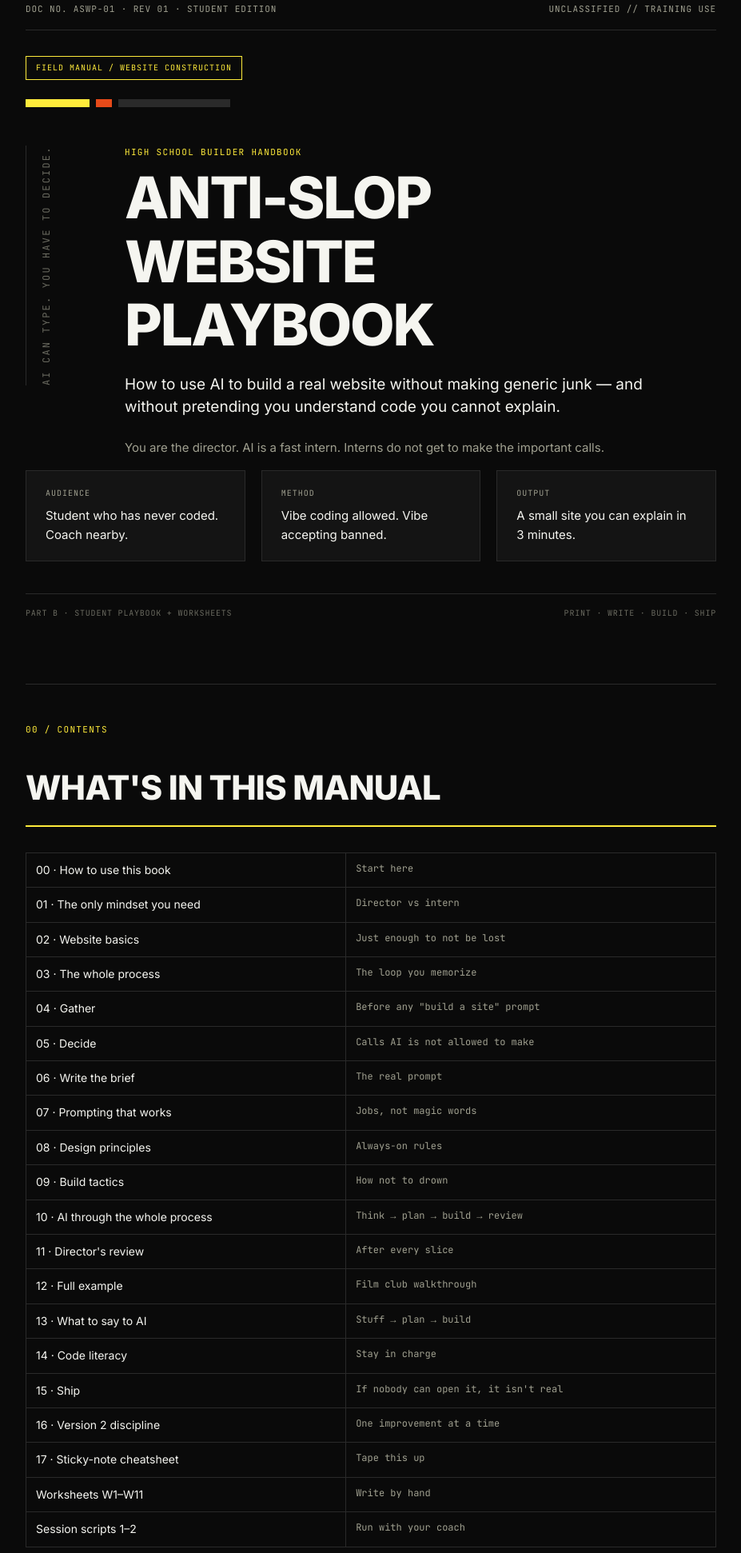
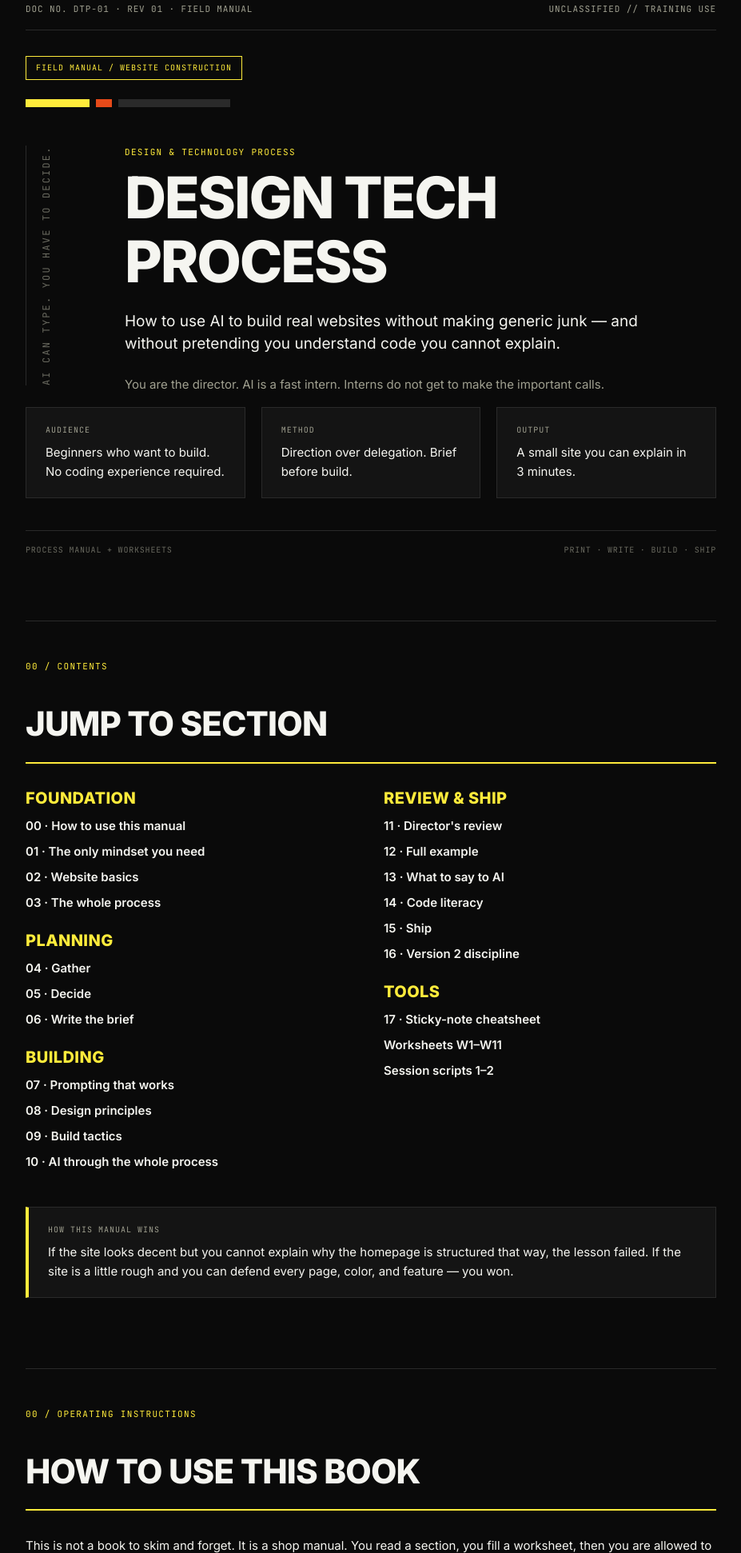
Before and after one commit to rwyatt2/design-tech-process, a plain HTML site: page index.html in a window 1280 px wide. Shown: the part 104-2046 px from the top of the page at 80% size, without its empty margins (176-1103 px from the left). Drawn offline with Linux system fonts and the light colour scheme.

Commit message:
Rebrand to Design Tech Process and improve navigation
- Change title from Anti-Slop Website Playbook to Design Tech Process
- Update document number from ASWP-01 to DTP-01
- Remove all high school/student references throughout
- Change audience from "student" to "beginner"
- Update session scripts to be gender-neutral and coach-agnostic
- Replace table of contents with grouped, navigable links
- Group TOC into: Foundation, Planning, Building, Review & Ship, Tools
- Make TOC links easier to scan and click
- Update worksheet checkboxes to remove coach references
- Change "art school" to "formal design training"
- Update footer to reflect new branding

Generated with [Devin](https://devin.ai)

Co-Authored-By: Devin <158243242+devin-ai-integration[bot]@users.noreply.github.com>

```diff
--- a/index.html
+++ b/index.html
@@ -3,7 +3,7 @@
 <head>
 <meta charset="utf-8" />
 <meta name="viewport" content="width=device-width, initial-scale=1" />
-<title>ANTI-SLOP WEBSITE PLAYBOOK — FIELD MANUAL 01</title>
+<title>DESIGN TECH PROCESS — FIELD MANUAL 01</title>
 <link rel="preconnect" href="https://fonts.googleapis.com" />
 <link rel="preconnect" href="https://fonts.gstatic.com" crossorigin />
 <link href="https://fonts.googleapis.com/css2?family=Inter:wght@400;500;600;700;800&family=JetBrains+Mono:wght@400;500;600&display=swap" rel="stylesheet" />
@@ -196,7 +196,7 @@
 <!-- COVER -->
 <section class="cover">
   <div class="meta">
-    <span>DOC NO. ASWP-01 · REV 01 · STUDENT EDITION</span>
+    <span>DOC NO. DTP-01 · REV 01 · FIELD MANUAL</span>
     <span>UNCLASSIFIED // TRAINING USE</span>
   </div>
   <div>
@@ -205,52 +205,71 @@
     <div class="cover-grid">
       <div class="hash">AI CAN TYPE. YOU HAVE TO DECIDE.</div>
       <div>
-        <div class="kicker">High school builder handbook</div>
-        <h1>Anti-Slop<br>Website<br>Playbook</h1>
-        <p class="lede" style="margin-top:22px">How to use AI to build a real website without making generic junk — and without pretending you understand code you cannot explain.</p>
+        <div class="kicker">Design & Technology Process</div>
+        <h1>Design Tech<br>Process</h1>
+        <p class="lede" style="margin-top:22px">How to use AI to build real websites without making generic junk — and without pretending you understand code you cannot explain.</p>
         <p class="muted">You are the director. AI is a fast intern. Interns do not get to make the important calls.</p>
       </div>
     </div>
   </div>
   <div>
     <div class="grid-3">
-      <div class="box" style="margin:0"><div class="label">Audience</div>Student who has never coded. Coach nearby.</div>
-      <div class="box" style="margin:0"><div class="label">Method</div>Vibe coding allowed. Vibe accepting banned.</div>
+      <div class="box" style="margin:0"><div class="label">Audience</div>Beginners who want to build. No coding experience required.</div>
+      <div class="box" style="margin:0"><div class="label">Method</div>Direction over delegation. Brief before build.</div>
       <div class="box" style="margin:0"><div class="label">Output</div>A small site you can explain in 3 minutes.</div>
     </div>
-    <div class="foot"><span>Part B · Student playbook + worksheets</span><span>Print · Write · Build · Ship</span></div>
+    <div class="foot"><span>Process manual + worksheets</span><span>Print · Write · Build · Ship</span></div>
   </div>
 </section>
 
 <!-- TOC -->
 <section class="sec toc">
   <div class="kicker">00 / Contents</div>
-  <h2>What's in this manual</h2>
+  <h2>Jump to section</h2>
   <hr class="rule-y" />
-  <table>
-    <tr><td><a href="#use">00 · How to use this book</a></td><td>Start here</td></tr>
-    <tr><td><a href="#mind">01 · The only mindset you need</a></td><td>Director vs intern</td></tr>
-    <tr><td><a href="#basics">02 · Website basics</a></td><td>Just enough to not be lost</td></tr>
-    <tr><td><a href="#loop">03 · The whole process</a></td><td>The loop you memorize</td></tr>
-    <tr><td><a href="#gather">04 · Gather</a></td><td>Before any "build a site" prompt</td></tr>
-    <tr><td><a href="#decide">05 · Decide</a></td><td>Calls AI is not allowed to make</td></tr>
-    <tr><td><a href="#brief">06 · Write the brief</a></td><td>The real prompt</td></tr>
-    <tr><td><a href="#prompt">07 · Prompting that works</a></td><td>Jobs, not magic words</td></tr>
-    <tr><td><a href="#design">08 · Design principles</a></td><td>Always-on rules</td></tr>
-    <tr><td><a href="#dev">09 · Build tactics</a></td><td>How not to drown</td></tr>
-    <tr><td><a href="#ai">10 · AI through the whole process</a></td><td>Think → plan → build → review</td></tr>
-    <tr><td><a href="#review">11 · Director's review</a></td><td>After every slice</td></tr>
-    <tr><td><a href="#example">12 · Full example</a></td><td>Film club walkthrough</td></tr>
-    <tr><td><a href="#talk">13 · What to say to AI</a></td><td>Stuff → plan → build</td></tr>
-    <tr><td><a href="#code">14 · Code literacy</a></td><td>Stay in charge</td></tr>
-    <tr><td><a href="#ship">15 · Ship</a></td><td>If nobody can open it, it isn't real</td></tr>
-    <tr><td><a href="#v2">16 · Version 2 discipline</a></td><td>One improvement at a time</td></tr>
-    <tr><td><a href="#cheat">17 · Sticky-note cheatsheet</a></td><td>Tape this up</td></tr>
-    <tr><td><a href="#ws">Worksheets W1–W11</a></td><td>Write by hand</td></tr>
-    <tr><td><a href="#sessions">Session scripts 1–2</a></td><td>Run with your coach</td></tr>
-  </table>
+  <div class="grid-2">
+    <div>
+      <h3 style="margin-top:0">Foundation</h3>
+      <ul style="list-style:none; padding-left:0; margin:0 0 24px;">
+        <li style="margin:0 0 8px;"><a href="#use" style="font-weight:600;">00 · How to use this manual</a></li>
+        <li style="margin:0 0 8px;"><a href="#mind" style="font-weight:600;">01 · The only mindset you need</a></li>
+        <li style="margin:0 0 8px;"><a href="#basics" style="font-weight:600;">02 · Website basics</a></li>
+        <li style="margin:0 0 8px;"><a href="#loop" style="font-weight:600;">03 · The whole process</a></li>
+      </ul>
+      <h3 style="margin-top:0">Planning</h3>
+      <ul style="list-style:none; padding-left:0; margin:0 0 24px;">
+        <li style="margin:0 0 8px;"><a href="#gather" style="font-weight:600;">04 · Gather</a></li>
+        <li style="margin:0 0 8px;"><a href="#decide" style="font-weight:600;">05 · Decide</a></li>
+        <li style="margin:0 0 8px;"><a href="#brief" style="font-weight:600;">06 · Write the brief</a></li>
+      </ul>
+      <h3 style="margin-top:0">Building</h3>
+      <ul style="list-style:none; padding-left:0; margin:0 0 24px;">
+        <li style="margin:0 0 8px;"><a href="#prompt" style="font-weight:600;">07 · Prompting that works</a></li>
+        <li style="margin:0 0 8px;"><a href="#design" style="font-weight:600;">08 · Design principles</a></li>
+        <li style="margin:0 0 8px;"><a href="#dev" style="font-weight:600;">09 · Build tactics</a></li>
+        <li style="margin:0 0 8px;"><a href="#ai" style="font-weight:600;">10 · AI through the whole process</a></li>
+      </ul>
+    </div>
+    <div>
+      <h3 style="margin-top:0">Review & Ship</h3>
+      <ul style="list-style:none; padding-left:0; margin:0 0 24px;">
+        <li style="margin:0 0 8px;"><a href="#review" style="font-weight:600;">11 · Director's review</a></li>
+        <li style="margin:0 0 8px;"><a href="#example" style="font-weight:600;">12 · Full example</a></li>
+        <li style="margin:0 0 8px;"><a href="#talk" style="font-weight:600;">13 · What to say to AI</a></li>
+        <li style="margin:0 0 8px;"><a href="#code" style="font-weight:600;">14 · Code literacy</a></li>
+        <li style="margin:0 0 8px;"><a href="#ship" style="font-weight:600;">15 · Ship</a></li>
+        <li style="margin:0 0 8px;"><a href="#v2" style="font-weight:600;">16 · Version 2 discipline</a></li>
+      </ul>
+      <h3 style="margin-top:0">Tools</h3>
+      <ul style="list-style:none; padding-left:0; margin:0 0 24px;">
+        <li style="margin:0 0 8px;"><a href="#cheat" style="font-weight:600;">17 · Sticky-note cheatsheet</a></li>
+        <li style="margin:0 0 8px;"><a href="#ws" style="font-weight:600;">Worksheets W1–W11</a></li>
+        <li style="margin:0 0 8px;"><a href="#sessions" style="font-weight:600;">Session scripts 1–2</a></li>
+      </ul>
+    </div>
+  </div>
   <div class="callout">
-    <div class="label">How this book wins</div>
+    <div class="label">How this manual wins</div>
     If the site looks decent but you cannot explain why the homepage is structured that way, the lesson failed. If the site is a little rough and you can defend every page, color, and feature — you won.
   </div>
 </section>
@@ -301,7 +320,7 @@
     </div>
     <div class="box">
       <div class="label">AI = intern</div>
-      <p>The intern can draft, build, suggest, and speed you up. It cannot know your taste, your jokes, your school, or whether something is actually good. It also cannot take the blame if the site is cringe.</p>
+      <p>The intern can draft, build, suggest, and speed you up. It cannot know your taste, your jokes, your context, or whether something is actually good. It also cannot take the blame if the site is cringe.</p>
     </div>
   </div>
   <div class="callout">
@@ -389,7 +408,7 @@
   <hr class="rule-y" />
   <p>AI can suggest options. You pick. Make these decisions out loud or in writing.</p>
   <h3>Audience</h3>
-  <p>Not "everyone." Try: ninth graders who might join the club · my grandma and the teacher · people who liked my short film · me in 3 months when I forgot how this project worked.</p>
+  <p>Not "everyone." Try: beginners who might join the club · my colleagues and stakeholders · people who liked my previous work · me in 3 months when I forgot how this project worked.</p>
   <h3>One job of the site</h3>
   <p>Every page can have extra stuff. The site should have one main job, in 8 words or fewer. Examples: get people to contact you · show 3 projects clearly · explain the event and how to show up.</p>
   <h3>Pages</h3>
@@ -452,7 +471,7 @@
   <pre class="prompt">This looks too much like default AI design. Propose 5 concrete changes to make it feel more like [feeling words] and more like my references. No new features. No new pages. Changes only to type, spacing, color, copy, and layout.</pre>
 
   <h3>Words that ruin prompts</h3>
-  <p>Avoid unless you immediately define them: cool · modern · sleek · unique · professional · make it pop · high-end. Say the visible thing instead: "big headline, almost no extra text" · "same button style everywhere" · "lots of empty space" · "looks like a school newspaper, not a startup landing page."</p>
+  <p>Avoid unless you immediately define them: cool · modern · sleek · unique · professional · make it pop · high-end. Say the visible thing instead: "big headline, almost no extra text" · "same button style everywhere" · "lots of empty space" · "looks like a corporate template, not a bespoke design."</p>
 
   <h3>One job per prompt</h3>
   <p>If your prompt contains "redesign everything, add a blog, make it mobile, and also write my bio," the intern will thrash. Split it. Always make it choose, then you choose: <em>Give me 3 options. Pros and cons. Recommendation. Wait.</em></p>
@@ -471,7 +490,7 @@ Explain this like I'm 15 and new to code. No jargon without a translation. Then
   <div class="kicker">08 / Visual law</div>
   <h2>Design principles you always follow</h2>
   <hr class="rule-y" />
-  <p>You do not need art school. You need a few rules you refuse to break.</p>
+  <p>You do not need formal design training. You need a few rules you refuse to break.</p>
   <table>
     <tr><th>Rule</th><th>Meaning</th></tr>
     <tr><td>Hierarchy</td><td>The most important thing looks most important. Squint. Can you still tell what matters? If everything is big, nothing is big. If you have six buttons, you have no buttons.</td></tr>
@@ -791,7 +810,7 @@ HOW TO WORK WITH ME
     <div class="label">Brief status</div>
     <div class="check"><span class="boxx"></span><span>Handwritten draft done</span></div>
     <div class="check"><span class="boxx"></span><span>Typed version ready to paste</span></div>
-    <div class="check"><span class="boxx"></span><span>Coach read it and did not add extra features</span></div>
+    <div class="check"><span class="boxx"></span><span>Reviewed and no extra features added</span></div>
   </div>
 </section>
 
@@ -876,26 +895,26 @@ HOW TO WORK WITH ME
   <div class="kicker">Run of show</div>
   <h2>Session scripts</h2>
   <hr class="rule-y" />
-  <p>Coach sits beside, not across. Student types. After every AI reply, pause. Do not end a session on "the AI will figure it out later."</p>
+  <p>Work with a partner or solo. You type. After every AI reply, pause. Do not end a session on "the AI will figure it out later."</p>
 
   <div class="sheet ws">
     <div class="pill">SESSION 1 · GATHER + BRIEF</div>
-    <p class="small" style="margin-top:10px">Goal: he leaves with a real brief, not a website. Timebox 40–50 min + 5 min review.</p>
+    <p class="small" style="margin-top:10px">Goal: leave with a real brief, not a website. Timebox 40–50 min + 5 min review.</p>
     <p><strong>0–5 · Frame.</strong> Read the golden rule out loud. "AI can type. You have to decide." Open a notes doc. No coding tool yet.</p>
-    <p><strong>5–15 · W1.</strong> He writes the ugly paragraph. Coach asks the 4 questions: What's this page for? Who is it for? What should they do next? Would you show a friend?</p>
-    <p><strong>15–25 · W2 + W3.</strong> Find 3 reference sites. He must say one specific visual thing per site. Dump real content. Ban invented bios.</p>
+    <p><strong>5–15 · W1.</strong> Write the ugly paragraph. Ask yourself the 4 questions: What's this page for? Who is it for? What should they do next? Would you show a friend?</p>
+    <p><strong>15–25 · W2 + W3.</strong> Find 3 reference sites. Say one specific visual thing per site. Dump real content. Ban invented bios.</p>
     <p><strong>25–35 · W4 + W5.</strong> No-list and decisions. Cut pages until 3–5 remain.</p>
     <p><strong>35–45 · W6 with AI as clerk only.</strong></p>
     <pre class="prompt">Here are my messy notes. Turn them into a one-page website brief using my template. Do not invent facts. If something is missing, ask questions in a numbered list instead of filling it in.</pre>
-    <p>He answers questions. He edits the brief until it sounds like him.</p>
+    <p>Answer questions. Edit the brief until it sounds like you.</p>
     <p><strong>Last 5 · Stop while winning.</strong> Save the brief. No code. Homework: take or find 1 real photo.</p>
     <div class="danger">Fail condition: you opened a builder and generated a homepage.</div>
   </div>
 
   <div class="sheet ws">
     <div class="pill">SESSION 2 · PLAN + SLICE 1</div>
-    <p class="small" style="margin-top:10px">Goal: approved slice plan + one real homepage piece he can explain. 40–50 min.</p>
-    <p><strong>0–5 · Reload the brief.</strong> He reads W6 out loud. Change anything that feels fake.</p>
+    <p class="small" style="margin-top:10px">Goal: approved slice plan + one real homepage piece you can explain. 40–50 min.</p>
+    <p><strong>0–5 · Reload the brief.</strong> Read W6 out loud. Change anything that feels fake.</p>
     <p><strong>5–15 · Plan only.</strong></p>
     <pre class="prompt">Using this brief, write a build plan for version 1. Break it into slices I can finish one at a time. For each slice: goal, files involved, how I'll know it worked. Do not add features that are not in the brief. Do not write code.</pre>
     <p>Fill W7. Delete any slice that is not v1. Freeze the plan.</p>
@@ -903,16 +922,16 @@ HOW TO WORK WITH ME
     <pre class="prompt">Do slice 1 only. Restate slice 1 first. If your restatement is wrong, stop.
 Follow the brief. Do not restyle the whole site. Do not add extra sections.
 Afterward, tell me what you changed in bullet points a beginner can understand.</pre>
-    <p>Open the browser. Shrink the window. He does W8 out loud.</p>
-    <p><strong>35–45 · Make it his.</strong> Kill one generic line by hand. Rewrite the headline without AI. Optional:</p>
+    <p>Open the browser. Shrink the window. Do W8 out loud.</p>
+    <p><strong>35–45 · Make it yours.</strong> Kill one generic line by hand. Rewrite the headline without AI. Optional:</p>
     <pre class="prompt">I checked. Keep X. Change Y. Delete Z. Do not do anything else.</pre>
-    <p><strong>Last 5 · Explain.</strong> He points at the page and names: title, sentence, button, nav. If he says "the AI did it," rewind. Homework: click every link on a phone or with the window skinny.</p>
-    <div class="danger">Fail condition: five sections, a framework he cannot name, or "we'll clean it up later."</div>
+    <p><strong>Last 5 · Explain.</strong> Point at the page and name: title, sentence, button, nav. If you say "the AI did it," rewind. Homework: click every link on a phone or with the window skinny.</p>
+    <div class="danger">Fail condition: five sections, a framework you cannot name, or "we'll clean it up later."</div>
   </div>
 
   <div class="callout">
     <div class="label">Sessions 3–6 (short map)</div>
-    3 · Finish Home as his, not the intern's. 4 · Add 1–2 pages + working nav + mobile. 5 · Taste pass: delete slop, tighten spacing, rewrite copy. 6 · Test, ship, 3-minute presentation (W10 + W11).
+    3 · Finish Home as yours, not the intern's. 4 · Add 1–2 pages + working nav + mobile. 5 · Taste pass: delete slop, tighten spacing, rewrite copy. 6 · Test, ship, 3-minute presentation (W10 + W11).
   </div>
 </section>
 
@@ -925,7 +944,7 @@ Afterward, tell me what you changed in bullet points a beginner can understand.<
   <div class="bars"><span class="y"></span><span class="r"></span><span class="d"></span></div>
   <p class="mono" style="color:var(--yellow); letter-spacing:.14em; text-transform:uppercase;">AI can type. You have to decide.</p>
   <div class="foot">
-    <span>ASWP-01 · Student edition · Neo industrial field manual</span>
+    <span>DTP-01 · Field manual · Neo industrial design</span>
     <span>End of document</span>
   </div>
 </section>
```
Also changed, not shown: 1 other file.
